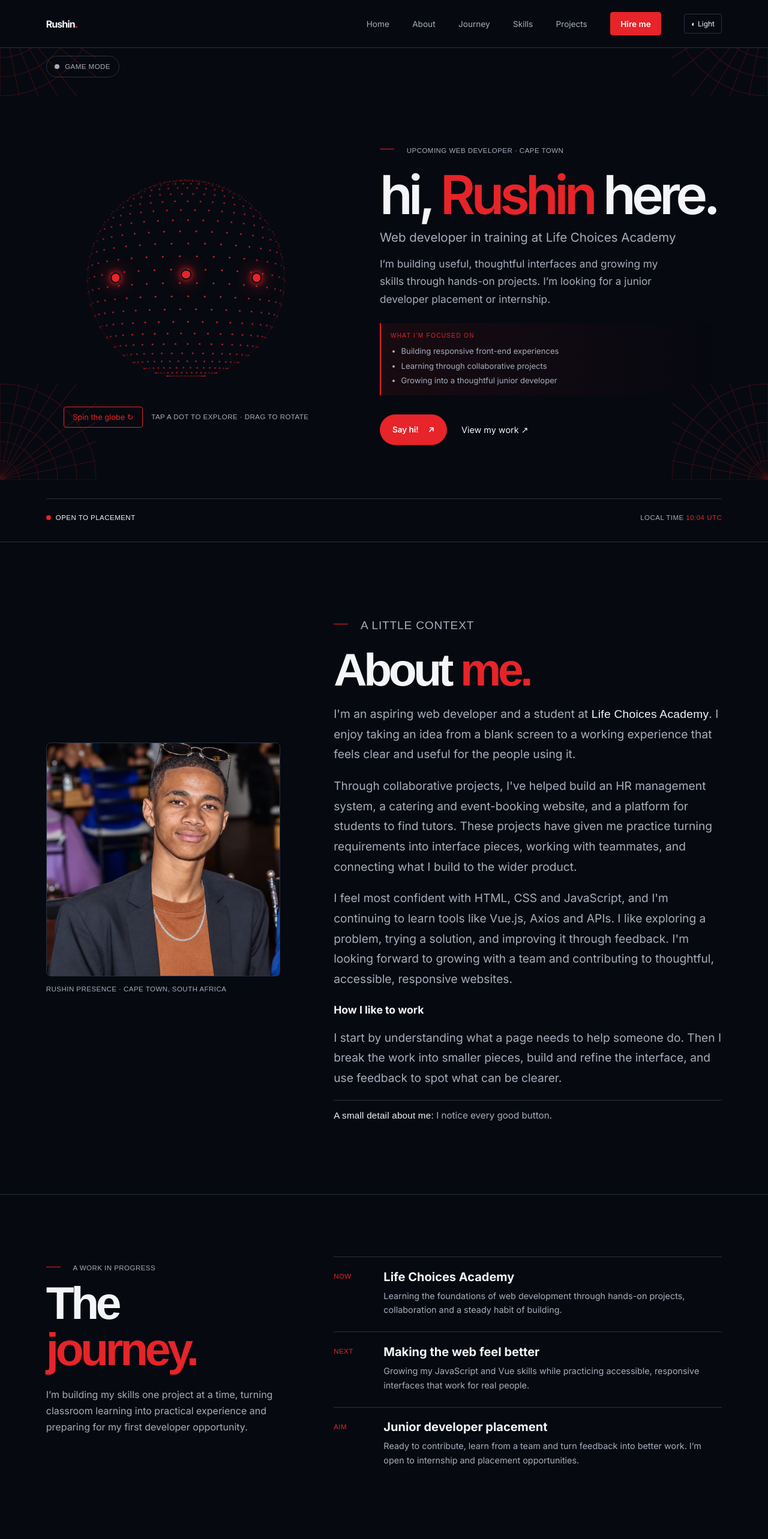
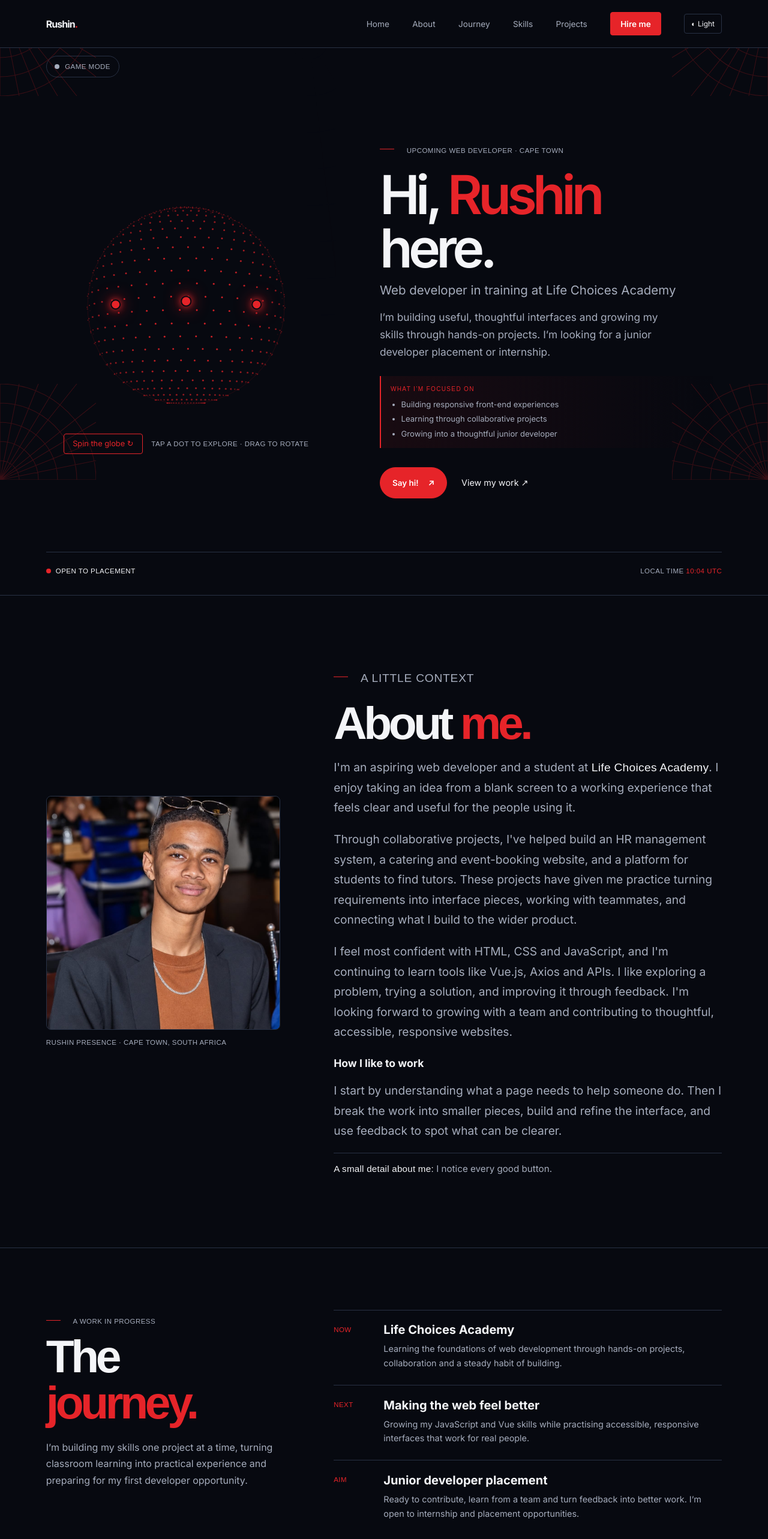
Before and after one commit to rushinpresence18-cloud/Portfolio-Design, a Vue app: page / in a window 1280 px wide. Shown: the top 2566 px of the page at 60% size. Built offline with nearby package versions, Linux system fonts and the light colour scheme; a web font is replaced by a local one.

Commit message:
Updated spelling and grammar mistakes

```diff
--- a/src/components/sections/HeroSection.vue
+++ b/src/components/sections/HeroSection.vue
@@ -8,7 +8,7 @@ const props = defineProps({ clock: { type: String, default: '' }, gameMode: { ty
     <div class="hero-visual"><InteractiveGlobe :game-mode="props.gameMode" /></div>
     <div class="hero-copy">
       <p class="hero-kicker eyebrow mono">Upcoming web developer · Cape Town</p>
-      <h1 id="hero-title">hi, <span class="accent">Rushin</span> here.</h1>
+      <h1 id="hero-title">Hi, <span class="accent">Rushin</span> here.</h1>
       <p class="hero-role">Web developer in training at Life Choices Academy</p>
       <p class="hero-sub">I’m building useful, thoughtful interfaces and growing my skills through hands-on projects. I’m looking for a junior developer placement or internship.</p>
       <div class="hero-focus"><p class="mono">WHAT I’M FOCUSED ON</p><ul><li>Building responsive front-end experiences</li><li>Learning through collaborative projects</li><li>Growing into a thoughtful junior developer</li></ul></div>
--- a/src/components/sections/InterestsSection.vue
+++ b/src/components/sections/InterestsSection.vue
@@ -2,7 +2,7 @@
   <section class="section interests-section" id="interests" aria-labelledby="interests-title">
     <div class="interests-heading reveal"><p class="eyebrow mono">A few things I enjoy</p><h2 class="section-title" id="interests-title">What keeps<br><span class="accent">me curious.</span></h2><p class="page-intro">The things I enjoy outside of coding also shape how I approach creative work: stay curious, experiment, and keep showing up to practise.</p></div>
     <div class="interest-list">
-      <article class="interest-item reveal"><span class="interest-number mono">01</span><div><h3>Designing clear interfaces</h3><p>I enjoy thinking about how layout, color and small interactions help people use a website.</p></div></article>
+    <article class="interest-item reveal"><span class="interest-number mono">01</span><div><h3>Designing clear interfaces</h3><p>I enjoy thinking about how layout, colour and small interactions help people use a website.</p></div></article>
       <article class="interest-item reveal"><span class="interest-number mono">02</span><div><h3>Building with a team</h3><p>Group projects have made collaboration, sharing feedback and solving problems together part of my process.</p></div></article>
       <article class="interest-item reveal"><span class="interest-number mono">03</span><div><h3>Learning by making</h3><p>Trying a new tool becomes more interesting when I can turn what I learned into something real.</p></div></article>
       <div class="hobbies reveal"><h3 class="mono">Outside the editor</h3><ul aria-label="Personal interests and hobbies"><li>Music</li><li>Sport</li><li>Gaming</li><li>Dancing</li><li>Anime</li></ul><p>Music and dancing give me room to be expressive; sport and gaming keep me energised and focused. I also enjoy a good anime story.</p></div>
--- a/src/data/journey.js
+++ b/src/data/journey.js
@@ -1,5 +1,5 @@
 export const journey = [
   { date: 'NOW', title: 'Life Choices Academy', text: 'Learning the foundations of web development through hands-on projects, collaboration and a steady habit of building.' },
-  { date: 'NEXT', title: 'Making the web feel better', text: 'Growing my JavaScript and Vue skills while practicing accessible, responsive interfaces that work for real people.' },
+  { date: 'NEXT', title: 'Making the web feel better', text: 'Growing my JavaScript and Vue skills while practising accessible, responsive interfaces that work for real people.' },
   { date: 'AIM', title: 'Junior developer placement', text: 'Ready to contribute, learn from a team and turn feedback into better work. I’m open to internship and placement opportunities.' },
 ]
--- a/src/data/projects.js
+++ b/src/data/projects.js
@@ -9,7 +9,7 @@ export const projects = [
     github: 'https://github.com/nikitamullerr/Group-4_HRSystem_Project2',
     stack: ['JavaScript', 'Node.js + Express', 'MySQL', 'JWT'],
     description: 'A team-built HR management system for employee records, attendance, leave, payroll and performance reviews.',
-    learned: 'Built the dashboard module and practiced connecting it to a shared API.',
+    learned: 'Built the dashboard module and practised connecting it to a shared API.',
   },
   {
     number: '02',
@@ -19,7 +19,7 @@ export const projects = [
     completed: 'September 9, 2026',
     github: 'https://github.com/chefmanie27-pixel/Occasion-catering',
     stack: ['Vue 3', 'Express', 'MySQL', 'PayFast'],
-    description: 'A catering and event-booking platform for browsing packages, customizing bookings and tracking orders.',
+    description: 'A catering and event-booking platform for browsing packages, customising bookings and tracking orders.',
     learned: 'Contributed to the design system and Vue components for a full-stack booking experience.',
   },
   {
@@ -32,6 +32,6 @@ export const projects = [
     github: 'https://github.com/nikitamullerr/HTML_CSS_JavaScript_Showcase',
     stack: ['HTML', 'CSS', 'JavaScript'],
     description: 'TutorLink helps students find verified tutors by course, budget, availability and learning style.',
-    learned: 'Practiced team workflows and version control while building a tutor discovery experience.',
+    learned: 'Practised team workflows and version control while building a tutor discovery experience.',
   },
 ]
```
